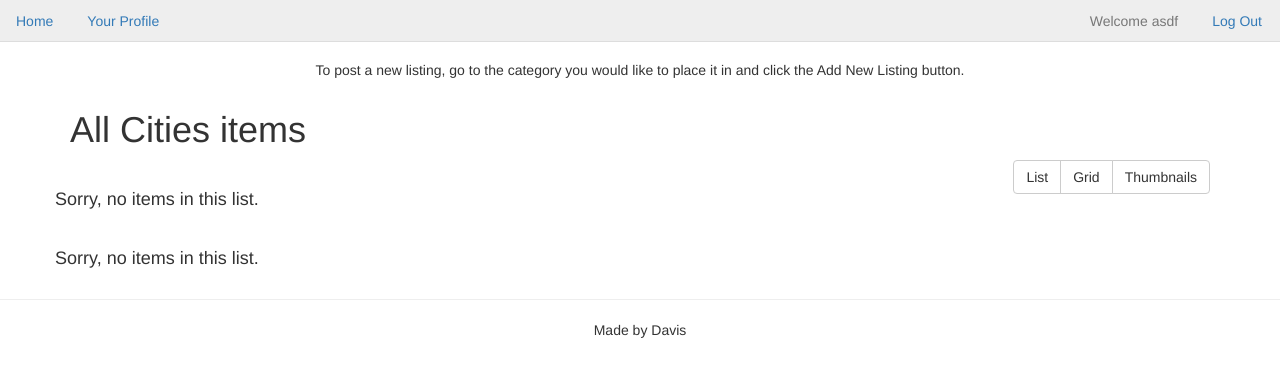
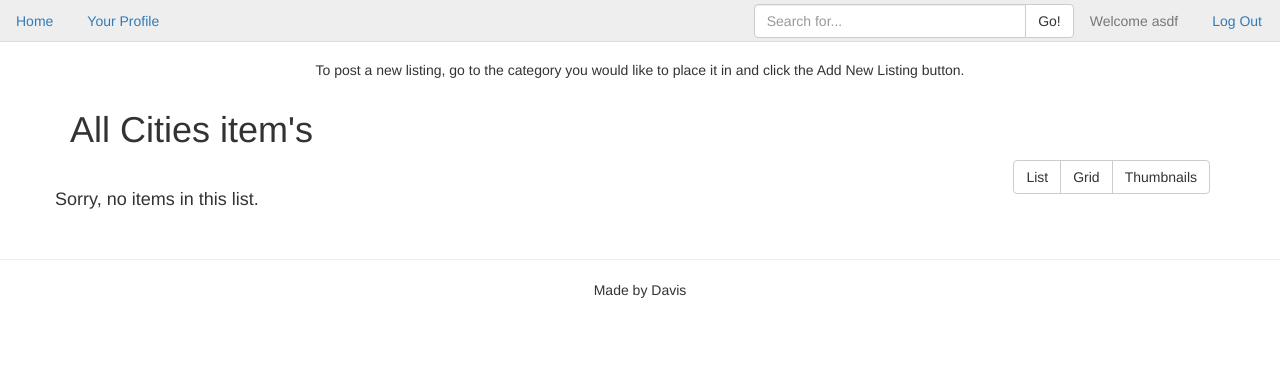
Before and after one commit to dhcrain/cl-clone, a Django app: a page that uses templates/base.html in a window 1280 px wide. Shown: the top 377 px of the page. Run offline with Django 3.2, Linux system fonts and the light colour scheme; a user stored in the database is signed in; data comes from the database, SQL or seed files in the repository; some libraries are stand-ins or nearby versions.

Commit message:
working on search

```diff
--- a/cl_app/static/cl_app/css/main.css
+++ b/cl_app/static/cl_app/css/main.css
@@ -80,3 +80,9 @@ span.pic {
     margin-left: 250px;
     font-size: 1.5em;
 }
+#thumb { display: none; }
+#grid { display: none; }
+#searchform {
+    margin-top: 4px;
+    /*height: 42px;*/
+}
--- a/cl_app/static/cl_app/js/main.js
+++ b/cl_app/static/cl_app/js/main.js
@@ -1,14 +1,38 @@
-$(document).ready(function() {
-    $('#list').click(function(event){
-        event.preventDefault();$('#listings .item').addClass('');
+
+// yeah, i dont know what I am doing here....
+
+
+$(document).ready(function(){
+    $('btn-group a:contains("listb")').prop('selected',true);
+    $("#listb").click(function(){
+        $("#list").show();
+        $("#grid").hide();
+        $("#thumb").hide();
     });
-    $('#grid').click(function(event){
-        event.preventDefault();$('#listings .item').removeClass('list-group-item');
-        $('#listings .item').addClass('grid-group-item');
+    $("#gridb").click(function(){
+        $("#grid").show();
+        $("#list").hide();
+        $("#thumb").hide();
     });
-    $('#thumb').click(function(event){
-        event.preventDefault();$('#listings .item').removeClass('list-group-item');
-        $('#listings .item').addClass('grid-group-item');
+    $("#thumbb").click(function(){
+        $("#thumb").show();
+        $("#list").hide();
+        $("#grid").hide();
     });
+});
 
-});
+// http://bootsnipp.com/snippets/featured/list-grid-view
+// $(document).ready(function() {
+//     $('#list').click(function(event){
+//         event.preventDefault();$('#listings .item').addClass('');
+//     });
+//     $('#grid').click(function(event){
+//         event.preventDefault();$('#listings .item').removeClass('panel panel-default panel-body thumb-parent thumbnail col-md-3 col-md-9 thumb-text');
+//         $('#listings .item').addClass('col-md-3 thumbnail caption');
+//     });
+//     $('#thumb').click(function(event){
+//         event.preventDefault();$('#listings .item').removeClass('col-md-4 thumbnail caption');
+//         $('#listings .item').addClass('panel panel-default panel-body thumb-parent thumbnail col-md-3 col-md-9 thumb-text');
+//     });
+//
+// });
--- a/cl_app/views.py
+++ b/cl_app/views.py
@@ -1,7 +1,7 @@
 from django.shortcuts import render
 from cl_app.models import Listing, Profile, ListingType, City
 from django.views.generic.base import TemplateView
-from django.views.generic import ListView, CreateView, DetailView
+from django.views.generic import ListView, CreateView, DetailView, FormView
 from django.views.generic.edit import UpdateView, DeleteView
 from django.contrib.auth.forms import AuthenticationForm
 from django.contrib.auth.models import User
@@ -139,3 +139,27 @@ class ProfileView(UpdateView):
         context = super().get_context_data(**kwargs)
         context['user_listings'] = Listing.objects.filter(user=self.request.user)
         return context
+
+
+import operator
+from functools import reduce
+from django.db.models import Q
+class SearchListView(ListView):
+    # paginate_by = 10
+    model = Listing
+    def get_queryset(self):
+        result = super().get_queryset()
+        query = self.request.GET.get('q')
+        if query:
+            query_list = query.split()
+            result = result.filter(
+                reduce(operator.and_,
+                       (Q(title__icontains=q) for q in query_list)) |
+                reduce(operator.and_,
+                       (Q(description__icontains=q) for q in query_list))
+            )
+
+        return result
+    # pass
+# from django.db.models import Q
+# results = BlogPost.objects.filter(Q(title__icontains=your_search_query) | Q(intro__icontains=your_search_query) | Q(content__icontains=your_search_query)).order_by('pub_date')
--- a/craigslist_proj/urls.py
+++ b/craigslist_proj/urls.py
@@ -15,7 +15,7 @@ Including another URLconf
 """
 from django.conf.urls import url, include
 from django.contrib import admin
-from cl_app.views import IndexView, RegisterView, ListingUpdateView, ListingDeleteView, ListingTypeCreateView, ListingCreateView, ListingDetailView, ProfileView, CityListView, CategoryListView, CityCategoryListView
+from cl_app.views import IndexView, RegisterView, SearchListView, ListingUpdateView, ListingDeleteView, ListingTypeCreateView, ListingCreateView, ListingDetailView, ProfileView, CityListView, CategoryListView, CityCategoryListView
 from django.conf.urls.static import static
 from django.conf import settings
 
@@ -26,7 +26,7 @@ urlpatterns = [
     url(r'^$', IndexView.as_view(), name='index_view'),
     url('^register/$', RegisterView.as_view(), name='register_view'),
     url('^register/profile/$', ProfileView.as_view(), name='profile_view'),
-    # url('^listingtype/$', ListingTypeCreateView.as_view(), name='listing_type_create_view'),
+    url(r'^search/$', SearchListView.as_view(), name='search_list_view'),
     url('^listingcreate/(?P<categorypk>\d+)$', ListingCreateView.as_view(), name='listing_create_view'),
     url('^listingupdate/(?P<pk>\d+)$', ListingUpdateView.as_view(), name='listing_update_view'),
     url('^listingdelete/(?P<pk>\d+)$', ListingDeleteView.as_view(), name='listing_delete_view'),
--- a/templates/base.html
+++ b/templates/base.html
@@ -15,6 +15,23 @@
                 <li role="presentation" class=""><a href="{% url 'profile_view' %}">Your Profile</a></li>
                 <li role="presentation" class="pull-right"><a href="{% url 'logout' %}?next={% url 'index_view' %}">Log Out</a></li>
                 <li role="presentation" class="disabled pull-right"><a href="#">Welcome {{ request.user }}</a></li>
+
+
+                <form id="searchform" action="{% url 'search_list_view' %}" method="get" accept-charset="utf-8">
+                    <div class="input-group col-md-3 pull-right">
+                        <input class="form-control" id="searchbox" name="q" type="text" placeholder="Search for...">
+                        <span class="input-group-btn">
+                        <button class="btn btn-default" type="button">Go!</button>
+                        </span>
+                    </div>
+                </form>
+                {# <i class="fa fa-search"></i>#}
+
+                {# <button class="searchbutton" type="submit">#}
+                {# </button>#}
+                {# <input type="text" class="form-control" placeholder="Search for...">#}
+
+
             {% else %}
                 <li role="presentation"><a href="{% url 'register_view' %}">Get an account</a></li>
             {% endif %}
@@ -22,7 +39,6 @@
 
         {% block hero %}
         <p class="text-center">To post a new listing, go to the category you would like to place it in and click the Add New Listing button.</p>
-
         {% endblock %}
         <div class="container">
             {% block body %}
--- a/templates/cl_app/listing_list.html
+++ b/templates/cl_app/listing_list.html
@@ -11,21 +11,21 @@
         {% if category %}
             {{ category }}
         {% else %}
-            items
+            item's
         {% endif %}
     </h1>
     {% if category %}
     <a class="btn btn-success"href="{% url 'listing_create_view' category.pk %}">Add New Listing</a></li>
     {% endif %}
-
+{# Yeah, I think isn'y quite the ideal way to impliment this, lots of repetition #}
     <div class="btn-group pull-right" role="group">
-        <a href="#" id="list" class="btn btn-default">List</a>
-        <a href="#" id="grid" class="btn btn-default">Grid</a>
-        <a href="#" id="thumb" class="btn btn-default">Thumbnails</a>
+        <a href="#" id="listb" class="btn btn-default">List</a>
+        <a href="#" id="gridb" class="btn btn-default">Grid</a>
+        <a href="#" id="thumbb" class="btn btn-default">Thumbnails</a>
     </div>
 {# start content #}
     <br>
-    <div class="row" id="listings">
+    <div class="row" id="list">
         {% for item in object_list %}
         <div class="item listing-list">
             <p><small>&#9734;</small>
@@ -45,7 +45,7 @@
     <br>
 
     {# grid test #}
-    <div class="row">
+    <div class="row" id="grid">
     {% for item in object_list %}
         <div class="item col-md-4">
             <div class="thumbnail">
@@ -62,6 +62,7 @@
     {% endfor %}
     </div>
     {# thumbnail test #}
+    <div id="thumb">
     {% for item in object_list %}
     <div class="panel panel-default">
         <div class="row">
@@ -81,29 +82,12 @@
         </div>
     </div>
     {% endfor %}
+    </div>
 
+</div>
 <!-- jQuery (necessary for Bootstrap's JavaScript plugins) -->
 <script src="https://ajax.googleapis.com/ajax/libs/jquery/1.11.3/jquery.min.js"></script>
 <!-- Include all compiled plugins (below), or include individual files as needed -->
 <script src="{% static 'cl_app/js/bootstrap.min.js' %}"></script>
 <script src="{% static 'cl_app/js/main.js' %}"></script>
-
-{# backup of orginal #}
-<div class="row" id="listings">
-    {% for item in object_list %}
-    <div class="item listing-list">
-        <p><small>&#9734;</small>
-            <span class="time">{{ item.created|date:"N d" }} </span>
-            <a href="{% url 'listing_detail_view' item.pk %}">{{ item.title }} </a>
-            <span class="price">${{ item.price }}</span>
-            <small>({{ item.listing_city }}) </small>
-            {% if item.photo %}
-            <span class="pic">pic</span>
-            {% endif %}
-        </p>
-    </div>
-    {% empty %}
-        <h4>Sorry, no items in this list.</h4>
-    {% endfor %}
-</div>
 {% endblock %}
```
